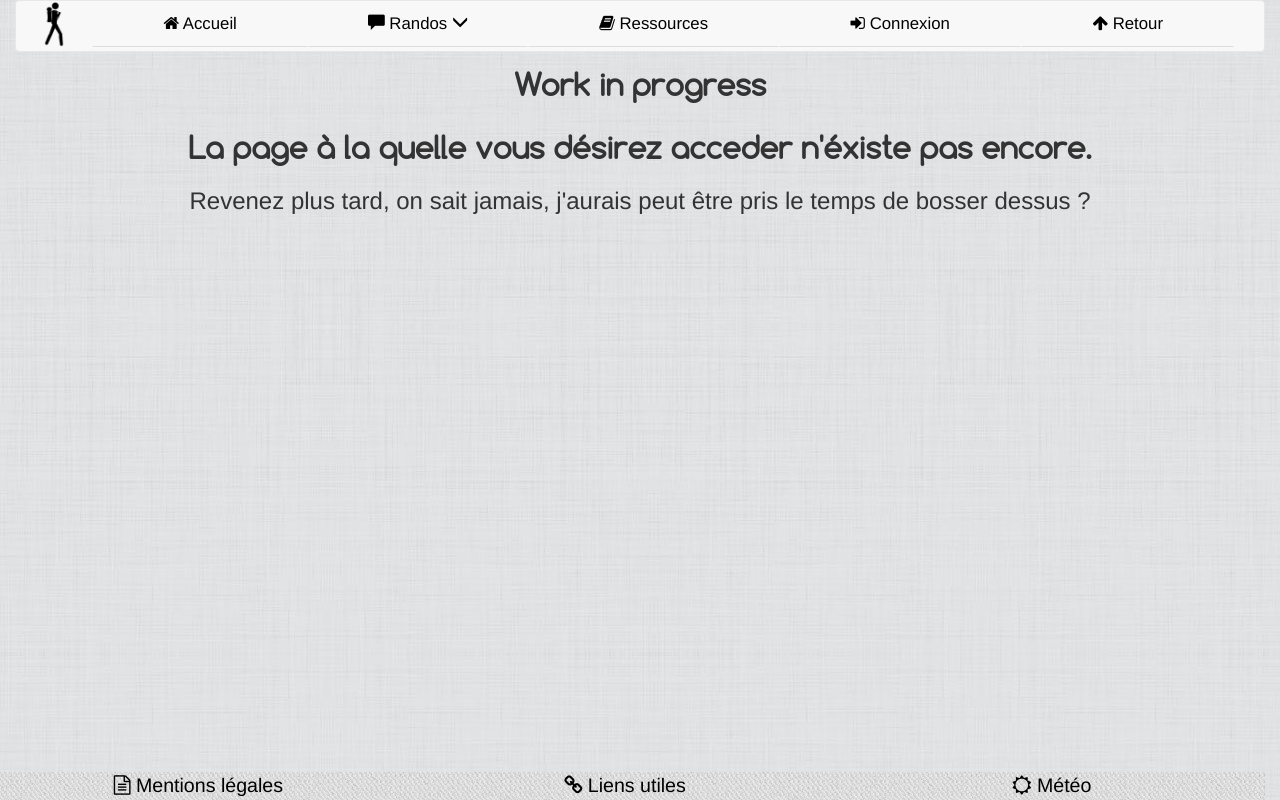
After one commit to Wndrr/Ponteilla, a PHP site: template views/sections/hiking/dev/wip.html.twig in a window 1280 px wide. The commit adds this page. Run offline with PHP 8.4, Linux system fonts and the light colour scheme; the template is opened without the code that fills it, so the values that code supplies are empty; some libraries are stand-ins or nearby versions.

Commit message:
Stop throwing a 404 error for not yet create page's links
- Add WIP route in hiking controller
- Add WIP view

- Update all _blank links to point to the WIP route

```diff
--- a/views/sections/hiking/_shared/footerBar.partial.html.twig
+++ b/views/sections/hiking/_shared/footerBar.partial.html.twig
@@ -7,20 +7,20 @@
 {% set colSize = 12 / colCount %}
 
 <div class="row" id="footerNavbar">
-		<a href="_blank" class="col-lg-{{colSize}}">
+		<a href="{{ path("hiking_wip") }}" class="col-lg-{{colSize}}">
 			<span class="fa fa-file-text-o"></span>
 			Mentions légales
 		</a>
-		<a href="_blank" class="col-lg-{{colSize}}">
+		<a href="{{ path("hiking_wip") }}" class="col-lg-{{colSize}}">
 			<span class="fa fa-link"></span>
 			Liens utiles
 		</a>
-		<a href="_blank" class="col-lg-{{colSize}}">
+		<a href="{{ path("hiking_wip") }}" class="col-lg-{{colSize}}">
 			<span class="fa fa-sun-o"></span>
 			Météo
 		</a>
 		{% if isAdmin %}
-			<a href="_blank" class="col-lg-{{colSize}}">
+			<a href="{{ path("hiking_wip") }}" class="col-lg-{{colSize}}">
 				<span class="glyphicon glyphicon-queen"></span>
 				Admin
 			</a>
--- a/views/sections/hiking/_shared/navbar.partial.html.twig
+++ b/views/sections/hiking/_shared/navbar.partial.html.twig
@@ -29,24 +29,24 @@
 					</a>
 					<ul class="dropdown-menu fade">
 						<li>
-							<a href="_blank">
+							<a href="{{ path("hiking_wip") }}">
 								<span class="glyphicon glyphicon-calendar"></span> Programme
 							</a>
 						</li>
 						<li>
-							<a href="_blank">
+							<a href="{{ path("hiking_wip") }}">
 								<i class="fa fa-male fa-lg" aria-hidden="true"></i>&nbsp; Topos
 							</a>
 						</li>
 						<li>
-							<a href="_blank">
+							<a href="{{ path("hiking_wip") }}">
 								<i class="fa fa-picture-o" aria-hidden="true"></i> Albums photos
 							</a>
 						</li>
 					</ul>
 				</li>
 				<li>
-					<a href="_blank">
+					<a href="{{ path("hiking_wip") }}">
 						<span class="fa fa-book"></span>
 						Ressources
 					</a>
@@ -58,7 +58,7 @@
 						</a>
 						<ul class="dropdown-menu fade">
 							<li>
-								<a href="_blank">
+								<a href="{{ path("hiking_wip") }}">
 									<span class="glyphicon glyphicon-cog"></span> Profile
 								</a>
 							</li>
--- /dev/null
+++ b/views/sections/hiking/dev/wip.html.twig
@@ -0,0 +1,30 @@
+{% extends '/sections/_shared/global.layout.html.twig' %}
+
+{% block custom_css %}
+	<link rel="stylesheet" type="text/css" href="/assets/css/sections.css">
+{% endblock %}
+
+{% block navbar %}
+    {% embed '/sections/hiking/_shared/navbar.partial.html.twig' %}
+        {% block navbar_logo %}
+			<img class="img img-responsive" src="/assets/img/hiking/logo.png" alt="logo du site">
+        {% endblock %}
+    {% endembed %}
+{% endblock %}
+
+{% block bodyId %}hiking{% endblock %}
+
+{% block content %}
+    <h2>
+        Work in progress
+    </h2>
+    <div class="row">
+        <h2>
+            La page à la quelle vous désirez acceder n'éxiste pas encore.
+        </h2>
+        <h3>
+            Revenez plus tard, on sait jamais, j'aurais peut être pris le temps de bosser dessus ?
+        </h3>
+    </div>
+	{% include '/sections/hiking/_shared/footerBar.partial.html.twig' %}
+{% endblock %}
--- a/views/sections/hiking/index.html.twig
+++ b/views/sections/hiking/index.html.twig
@@ -28,7 +28,7 @@
 		<div id="left" class="container col-lg-5">
 			<div id="currentAnnouncement">
 				<div style="position: absolute; top:25px;right:15px">
-					<a href="_blank">
+					<a href="{{ path("hiking_wip") }}">
 						<span class="glyphicon glyphicon-th-list"></span> Archives
 					</a>
 				</div>
@@ -68,9 +68,9 @@
 				</h2>
 				Venez marcher avec nous !
 				<br />
-				Imprimez, remplissez et remettez-nous le <a href="_blank">formulaire d'adhésion</a>
+				Imprimez, remplissez et remettez-nous le <a href="{{ path("hiking_wip") }}">formulaire d'adhésion</a>
 				<br />
-				après avoir pris connaissance du <a href="_blank">règlement intérieur</a>
+				après avoir pris connaissance du <a href="{{ path("hiking_wip") }}">règlement intérieur</a>
 				<br />
 				<h2>
 					À joindre
```
Also changed, not shown: src/controllers/hiking.controller.php (+6 -1 lines).
